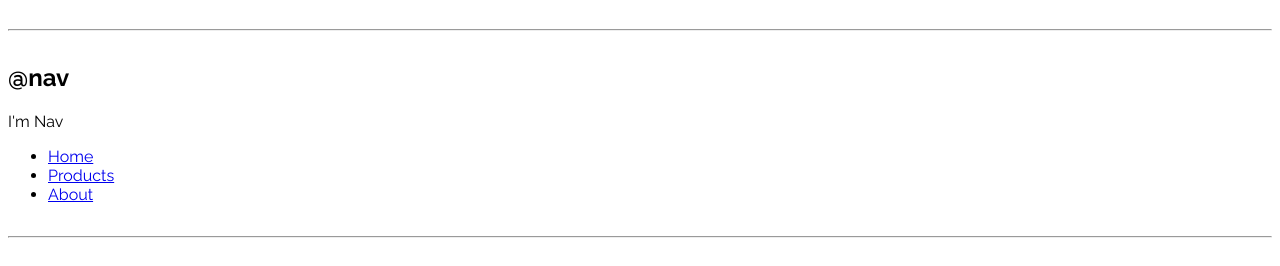
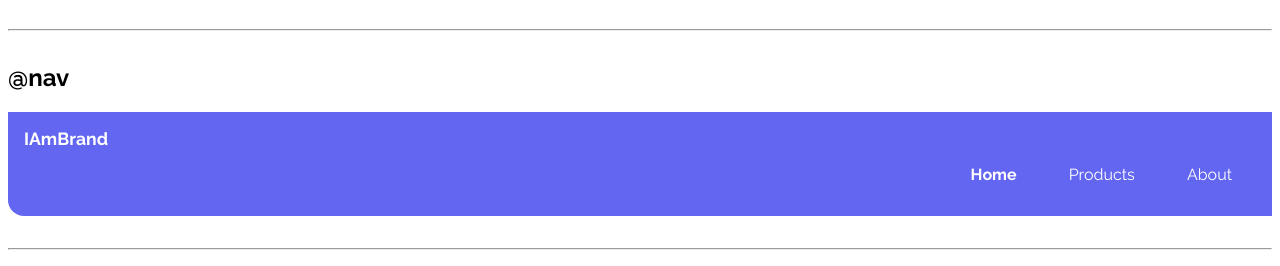
Before and after one commit to shivampandey0/neog-portfolio, a plain HTML site: page component_library/index.html in a window 1280 px wide. Shown: the part 1263-1529 px from the top of the page. Drawn offline with Linux system fonts and the light colour scheme; grey boxes are pictures that could not be loaded.

Commit message:
navigation

```diff
--- a/component_library/index.html
+++ b/component_library/index.html
@@ -82,17 +82,17 @@
     <hr>
 
     <h2>@nav</h2>
-    <nav>
-        <div>I'm Nav</div>
-        <ul>
-            <li>
-                <a href="/">Home</a>
+    <nav class="navigation container">
+        <div class="nav-brand">IAmBrand</div>
+        <ul class="list-non-bullet nav-pills">
+            <li class="list-item-inline">
+                <a class="link link-active" href="/">Home</a>
             </li>
-            <li>
-                <a href="/">Products</a>
+            <li class="list-item-inline">
+                <a class="link" href="/">Products</a>
             </li>
-            <li>
-                <a href="/">About</a>
+            <li class="list-item-inline">
+                <a class="link" href="/">About</a>
             </li>
         </ul>
     </nav>
--- a/component_library/styles.css
+++ b/component_library/styles.css
@@ -1,8 +1,7 @@
 @import url("https://fonts.googleapis.com/css2?family=Raleway:wght@400;700&display=swap");
 
-:root{
-    --primary-color:#6366F1
-    ;
+:root {
+  --primary-color: #6366f1;
 }
 
 body {
@@ -24,20 +23,20 @@ hr {
 }
 
 /* links */
-.link{
+.link {
   text-decoration: none;
   padding: 0.5rem 1rem;
 }
 
 /* bem method */
 
-.link-primary{
+.link-primary {
   background-color: var(--primary-color);
   color: white;
   border-radius: 0.5rem;
 }
 
-.link-secondary{
+.link-secondary {
   color: var(--primary-color);
   border-radius: 0.5rem;
   border: 1px solid var(--primary-color);
@@ -45,11 +44,38 @@ hr {
 
 /* lists  */
 
-.list-non-bullet{
+.list-non-bullet {
   list-style: none;
 }
 
-.list-item-inline{
+.list-item-inline {
   display: inline;
   padding: 0rem 0.5rem;
 }
+
+/* navigation  */
+
+.navigation {
+  background-color: var(--primary-color);
+  color: white;
+  padding: 1rem;
+  border-bottom-left-radius: 1rem;
+}
+
+.navigation .nav-brand{
+    font-weight: bold;
+    font-size: 1.1rem;
+}
+
+.navigation .nav-pills{
+    text-align: right;
+}
+
+
+.navigation .link {
+  color: white;
+}
+
+.navigation .link-active{
+    font-weight: bold;
+}
```
Lines whose indentation alone changed are shown as unchanged.
